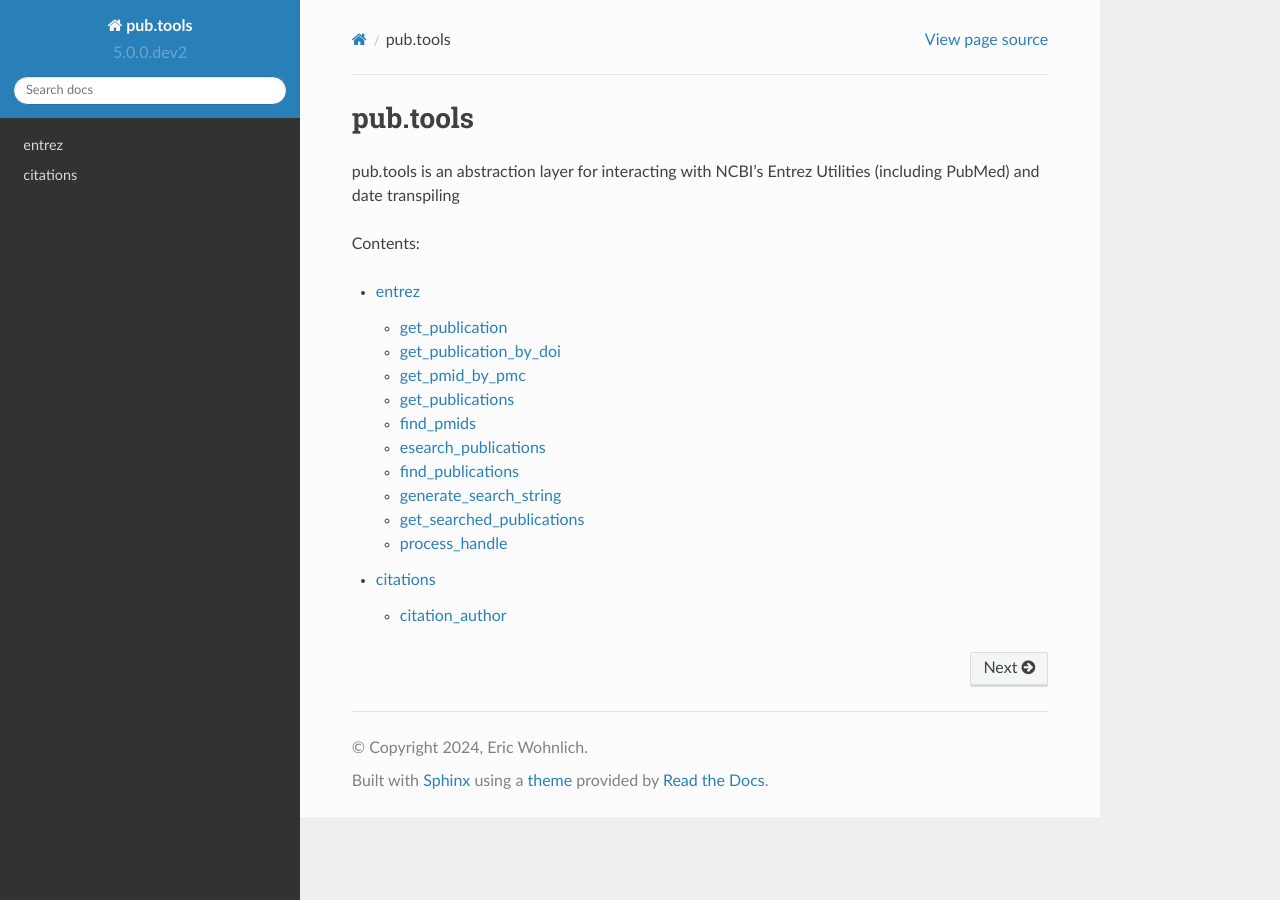
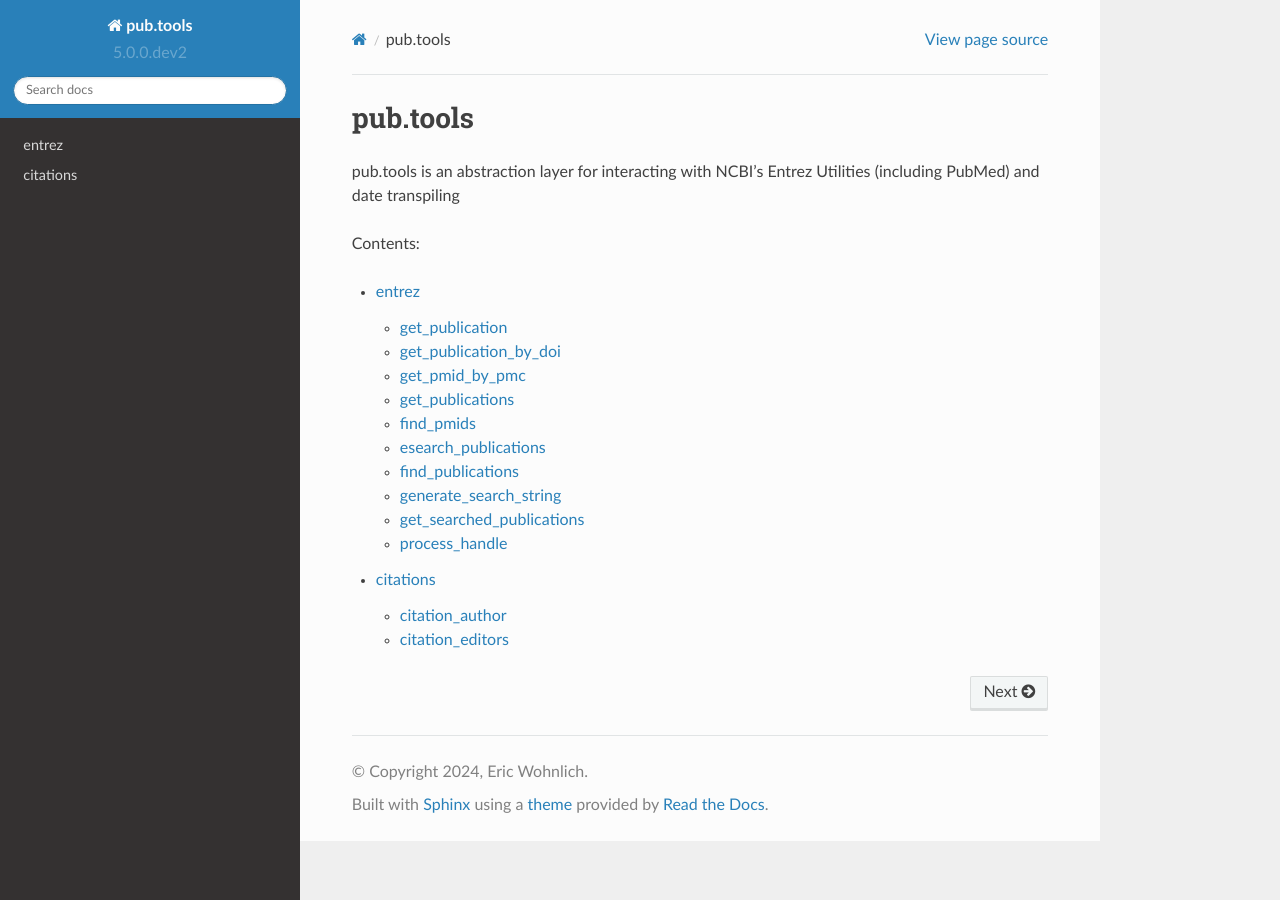
Before and after one commit to imsweb/pub.tools, a Sphinx documentation site: the page built from docs/index.rst, in a window 1280 px wide. Built offline with Sphinx 7.4.7 and the Read the Docs theme 2.0.0, drawn with Linux system fonts in a browser that asks for light colours.

Commit message:
more docs test

```diff
--- a/docs/citations.rst
+++ b/docs/citations.rst
@@ -7,3 +7,8 @@
 ---------------
 
 .. autofunction:: citation_author
+
+citation_editors
+----------------
+
+.. autofunction:: citation_editors
```
